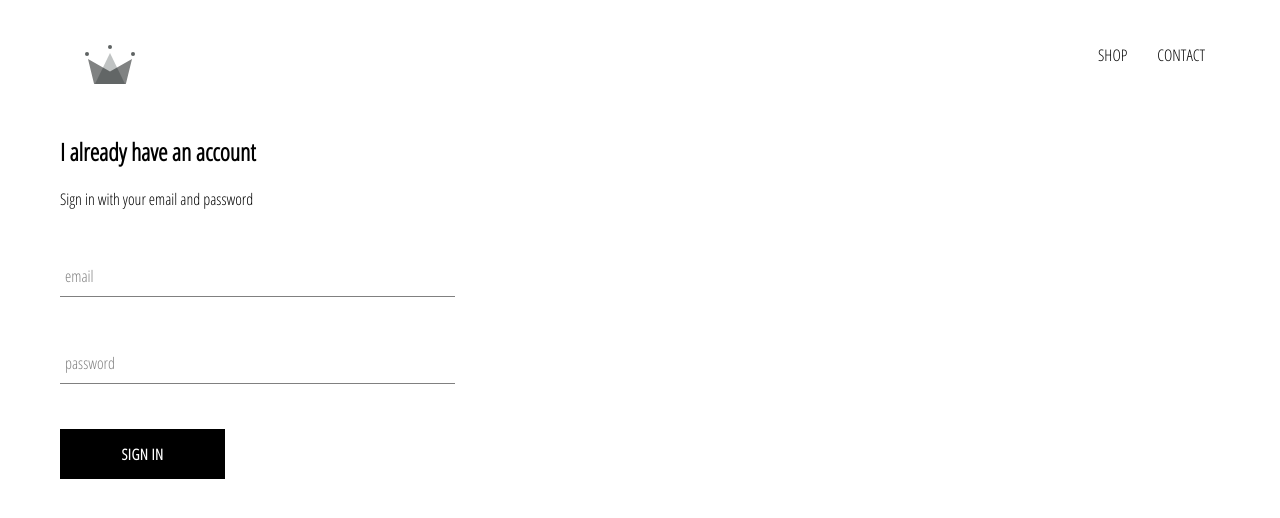
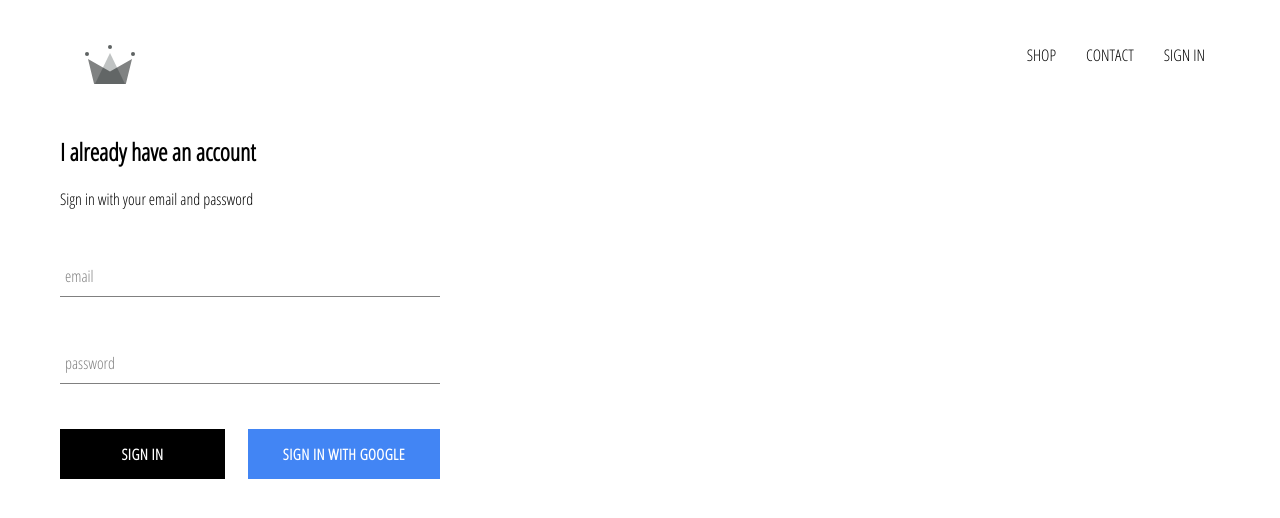
Before and after one commit to Rtroman14/crwn-clothing, a React (Create React App) app: page /signin in a window 1280 px wide. Shown: the top 518 px of the page. Built offline with nearby package versions, Linux system fonts and the light colour scheme; no server answers.

Commit message:
added firebase auth, sign-out, and styles

```diff
--- a/package.json
+++ b/package.json
@@ -6,6 +6,7 @@
     "@testing-library/jest-dom": "^4.2.4",
     "@testing-library/react": "^9.5.0",
     "@testing-library/user-event": "^7.2.1",
+    "firebase": "^7.19.1",
     "node-sass": "^4.14.1",
     "react": "^16.13.1",
     "react-dom": "^16.13.1",
--- a/src/App.css
+++ b/src/App.css
@@ -7,3 +7,7 @@
     text-decoration: none;
     color: black;
 }
+
+* {
+    box-sizing: border-box;
+}
--- a/src/App.js
+++ b/src/App.js
@@ -1,5 +1,6 @@
 import React from "react";
 import { Route, Switch } from "react-router-dom";
+import { auth } from "./firebase/firebase.utils";
 
 import "./App.css";
 
@@ -8,10 +9,33 @@
 import Header from "./components/header/header.component";
 import SignInAndSignOut from "./pages/sign-in-and-sign-out/sign-in-and-sign-out.component";
 
-function App() {
+class App extends React.Component {
+    constructor() {
+        super();
+
+        this.state = {
+            currentUser: null,
+        };
+    }
+
+    unsubscribeFromAuth = null;
+
+    componentDidMount() {
+        this.unsubscribeFromAuth = auth.onAuthStateChanged((user) => {
+            this.setState({ currentUser: user });
+
+            console.log(user);
+        });
+    }
+
+    componentWillUnmount() {
+        this.unsubscribeFromAuth();
+    }
+
+    render() {
         return (
             <div>
-            <Header />
+                <Header currentUser={this.state.currentUser} />
                 <Switch>
                     <Route exact path="/" component={HomePage} />
                     <Route path="/shop" component={ShopPage} />
@@ -20,5 +44,6 @@
             </div>
         );
     }
+}
 
 export default App;
--- a/src/components/custom-button/custom-button.component.jsx
+++ b/src/components/custom-button/custom-button.component.jsx
@@ -2,8 +2,8 @@
 
 import "./custom-button.styles.scss";
 
-const CustomButton = ({ children, ...otherProps }) => (
-    <button className="custom-button" {...otherProps}>
+const CustomButton = ({ children, isGoogleSignIn, ...otherProps }) => (
+    <button className={`${isGoogleSignIn ? "google-sign-in" : ""} custom-button`} {...otherProps}>
         {children}
     </button>
 );
--- a/src/components/custom-button/custom-button.styles.scss
+++ b/src/components/custom-button/custom-button.styles.scss
@@ -19,4 +19,14 @@
         color: black;
         border: 1px solid black;
     }
+
+    &.google-sign-in {
+        background-color: #4285f4;
+        color: white;
+
+        &:hover {
+            background-color: #357ae8;
+            border: none;
+        }
+    }
 }
--- a/src/components/header/header.component.jsx
+++ b/src/components/header/header.component.jsx
@@ -1,11 +1,12 @@
 import React from "react";
 import { Link } from "react-router-dom";
+import { auth } from "../../firebase/firebase.utils";
 
 import { ReactComponent as Logo } from "../../assets/crown.svg";
 
 import "./header.styles.scss";
 
-const Header = () => (
+const Header = ({ currentUser }) => (
     <div className="header">
         <Link to="/" className="logo-container">
             <Logo className="logo" />
@@ -17,6 +18,15 @@
             <Link to="/contact" className="option">
                 CONTACT
             </Link>
+            {currentUser ? (
+                <div className="option" onClick={() => auth.signOut()}>
+                    SIGN OUT
+                </div>
+            ) : (
+                <Link className="option" to="/signin">
+                    SIGN IN
+                </Link>
+            )}
         </div>
     </div>
 );
--- a/src/components/header/header.styles.scss
+++ b/src/components/header/header.styles.scss
@@ -20,6 +20,7 @@
 
         .option {
             padding: 10px 15px;
+            cursor: pointer;
         }
     }
 }
--- a/src/components/signin/sign-in.component.jsx
+++ b/src/components/signin/sign-in.component.jsx
@@ -2,6 +2,8 @@
 
 import FormInput from "../form-input/from-input.component";
 import CustomButton from "../custom-button/custom-button.component";
+
+import { signInWithGoogle } from "../../firebase/firebase.utils";
 
 import "./sign-in.styles.scss";
 
@@ -52,7 +54,12 @@
                         required
                         handleChange={this.handleChange}
                     />
-                    <CustomButton type="submit">Sign In</CustomButton>
+                    <div className="buttons">
+                        <CustomButton type="submit">Sign In</CustomButton>
+                        <CustomButton onClick={signInWithGoogle} isGoogleSignIn>
+                            Sign In With Google
+                        </CustomButton>
+                    </div>
                 </form>
             </div>
         );
--- /dev/null
+++ b/src/firebase/firebase.utils.js
@@ -0,0 +1,25 @@
+import firebase from "firebase/app";
+import "firebase/firestore";
+import "firebase/auth";
+
+const config = {
+    apiKey: "AIzaSyD2tV0Tul_XhLQiXuCW-NADVHM3dma-YPY",
+    authDomain: "crwn-db-c99e6.firebaseapp.com",
+    databaseURL: "https://crwn-db-c99e6.firebaseio.com",
+    projectId: "crwn-db-c99e6",
+    storageBucket: "crwn-db-c99e6.appspot.com",
+    messagingSenderId: "531366884363",
+    appId: "1:531366884363:web:5d1c82b871fd0aa745030e",
+    measurementId: "G-XKTB6SRDN8",
+};
+
+firebase.initializeApp(config);
+
+export const auth = firebase.auth();
+export const firestore = firebase.firestore();
+
+const provider = new firebase.auth.GoogleAuthProvider();
+provider.setCustomParameters({ prompt: "select_account" });
+export const signInWithGoogle = () => auth.signInWithPopup(provider);
+
+export default firebase;
```
Also changed, not shown: 1 other file (tests, documents, lock files or other folders). Lines whose indentation alone changed are shown as unchanged.
